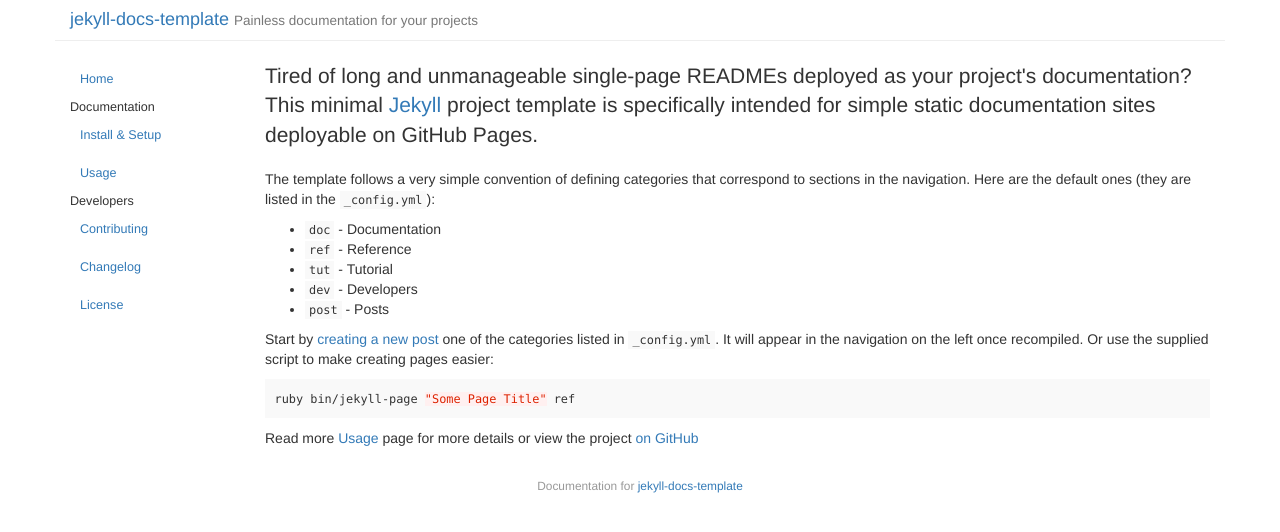
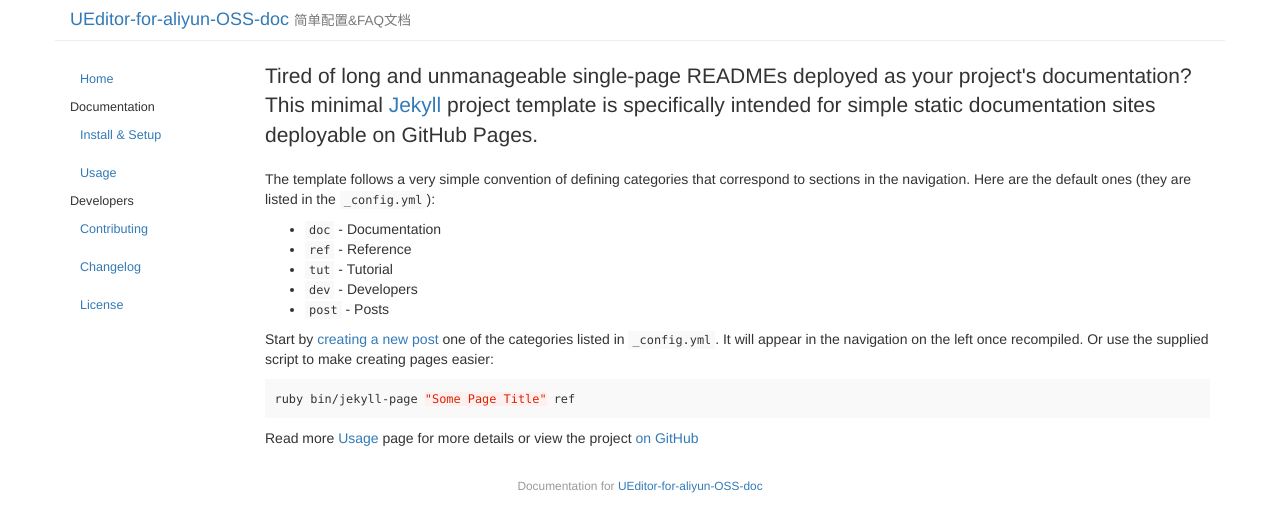
Before and after one commit to XieXianbin/UEditor-for-aliyun-OSS-doc, a Jekyll site: the page built from index.md, in a window 1280 px wide. Shown: the top 532 px of the page. Built offline with Jekyll 4.4.1, drawn with Linux system fonts in a browser that asks for light colours.

Commit message:
update url

```diff
--- a/_config.yml
+++ b/_config.yml
@@ -1,6 +1,6 @@
 # Site title and subtitle. This is used in _includes/header.html
-title: 'jekyll-docs-template'
-subtitle: 'Painless documentation for your projects'
+title: 'UEditor-for-aliyun-OSS-doc'
+subtitle: '简单配置&FAQ文档'
 
 # if you wish to integrate disqus on pages set your shortname here
 disqus_shortname: ''
```
